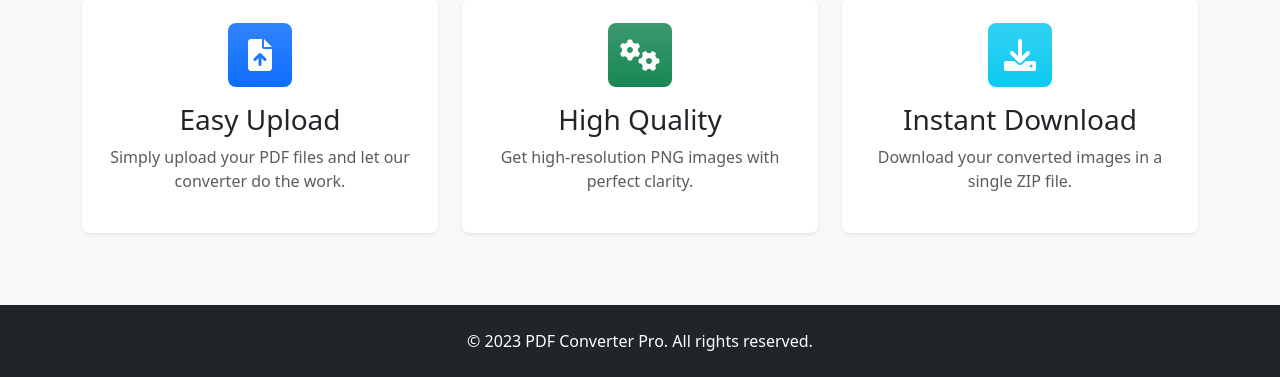
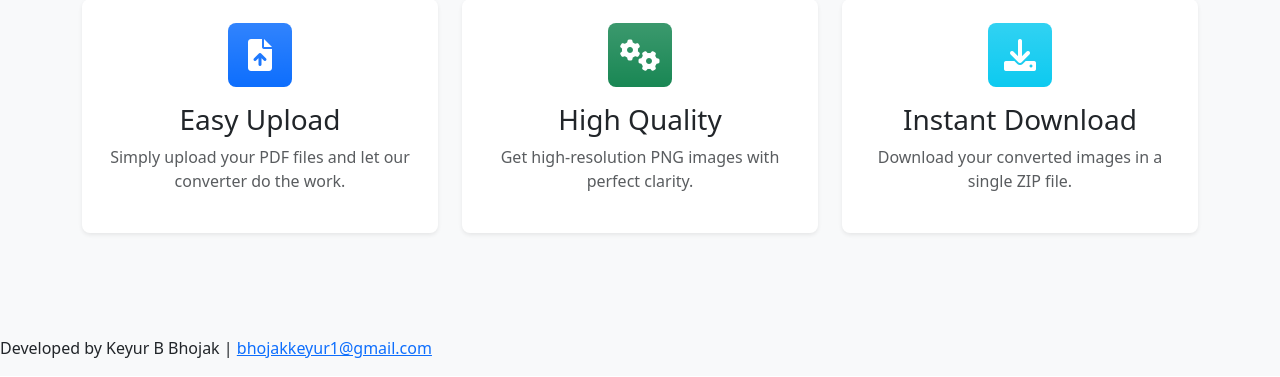
Before and after one commit to keyurbhojak1992/pdf-converter-pro, a Flask app: page / in a window 1280 px wide. Shown: the part 424-801 px from the top of the page. Run offline with Flask 3, Linux system fonts and the light colour scheme.

Commit message:
Update base.html

```diff
--- a/templates/base.html
+++ b/templates/base.html
@@ -42,10 +42,9 @@
         {% block content %}{% endblock %}
     </div>
 
-    <footer class="bg-dark text-white py-4 mt-5">
-        <div class="container text-center">
-            <p class="mb-0">© 2023 PDF Converter Pro. All rights reserved.</p>
-        </div>
+    <!-- Footer Section -->
+    <footer class="site-footer">
+        <p>Developed by Keyur B Bhojak | <a href="mailto:bhojakkeyur1@gmail.com">bhojakkeyur1@gmail.com</a></p>
     </footer>
 
     <script src="https://cdn.jsdelivr.net/npm/bootstrap@5.3.0/dist/js/bootstrap.bundle.min.js"></script>
```
